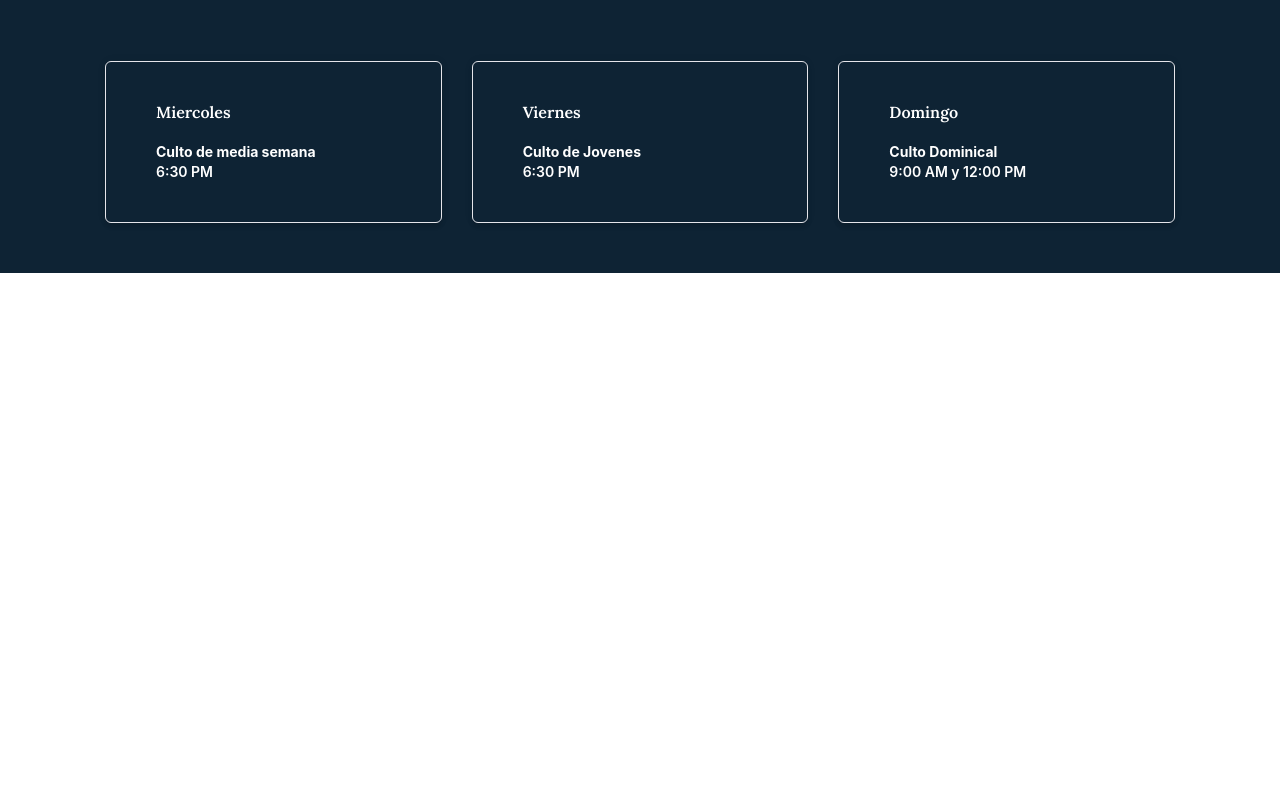
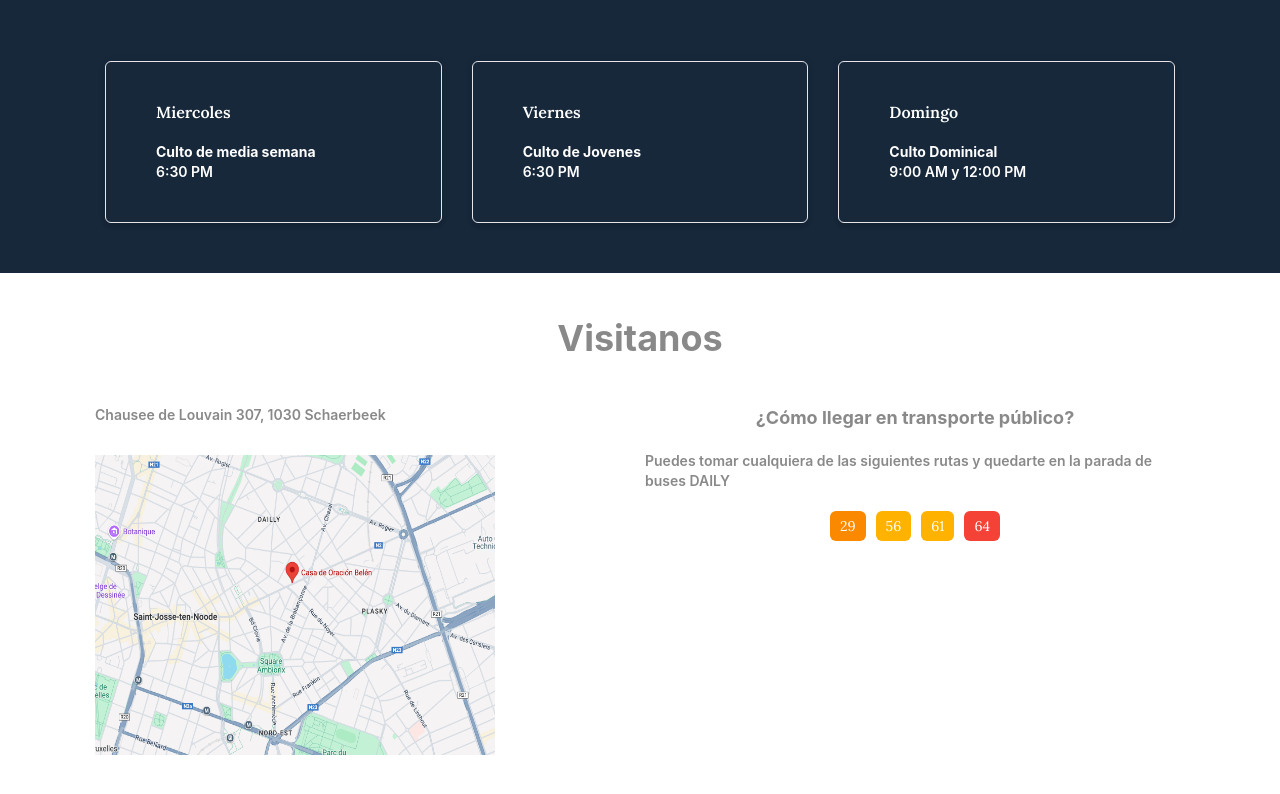
Before and after one commit to larguijo/mpb-web, a Next.js app: page / in a window 1280 px wide. Shown: the part 720-1514 px from the top of the page. Before the commit the page ends 993 px from the top, so only its background shows below. Built offline with nearby package versions, Linux system fonts and the light colour scheme.

Commit message:
Como llegar

```diff
--- /dev/null
+++ b/src/components/Address.tsx
@@ -0,0 +1,84 @@
+import {
+  Container,
+  Grid,
+  Row,
+  Col,
+  Text,
+  TagGroup,
+  Tag,
+  TagProps,
+  Stack,
+} from "rsuite";
+import MapComponent from "./MapComponent";
+
+type Route = {
+  route: string;
+  color: string;
+};
+
+type AddressProps = {
+  className?: string;
+  title: string;
+  address: string;
+  mapLink: string;
+  mapAlt: string;
+  mapImg: string;
+  routesTitle: string;
+  routesText: string;
+  routes: Route[];
+};
+
+const Address = ({
+  className,
+  title,
+  address,
+  mapLink,
+  mapAlt,
+  mapImg,
+  routesTitle,
+  routesText,
+  routes,
+}: AddressProps) => {
+  return (
+    <Container className={className}>
+      <Grid className="container">
+        <Row>
+          <Col xs={24} className="container-title">
+            <Text as="h2">{title}</Text>
+          </Col>
+        </Row>
+        <Row>
+          <Col xs={24} md={12}>
+            <Text size="md" weight="semibold" as="h2">
+              {address}
+            </Text>
+            <MapComponent src={mapImg} alt={mapAlt} href={mapLink} />
+          </Col>
+          <Col xs={24} md={12}>
+            <Stack direction="column" spacing={20}>
+              <Text size="xl" weight="bold">
+                {routesTitle}
+              </Text>
+              <Text size="md" weight="semibold">
+                {routesText}
+              </Text>
+              <TagGroup>
+                {routes.map((route) => (
+                  <Tag
+                    key={route.route}
+                    color={route.color as TagProps["color"]}
+                    size="lg"
+                  >
+                    {route.route}
+                  </Tag>
+                ))}
+              </TagGroup>
+            </Stack>
+          </Col>
+        </Row>
+      </Grid>
+    </Container>
+  );
+};
+
+export default Address;
--- /dev/null
+++ b/src/components/MapComponent.tsx
@@ -0,0 +1,19 @@
+import Image from "next/image";
+
+type MapProps = {
+  href: string;
+  src: string;
+  alt: string;
+};
+
+const MapComponent = ({ href, src, alt }: MapProps) => {
+  return (
+    <div className="map">
+      <a href={href} target="_blank" rel="noopener noreferrer">
+        <Image src={src} alt={alt} width={400} height={300} />
+      </a>
+    </div>
+  );
+};
+
+export default MapComponent;
--- a/src/components/Schedules.tsx
+++ b/src/components/Schedules.tsx
@@ -24,7 +24,7 @@ const Schedules = ({ title, events = [], className }: SchedulesProps) => {
         </Row>
         <Row>
           {events.map(({ day, eventName, time }) => (
-            <Col key={day} sm={24} md={12} lg={8}>
+            <Col key={day} xs={24} md={12} lg={8}>
               <Panel header={day} shaded bordered className={styles.schedule}>
                 <Text size="md" weight="bold">
                   {eventName}
--- a/src/pages/index.tsx
+++ b/src/pages/index.tsx
@@ -1,17 +1,25 @@
 import Head from "next/head";
 import { Container } from "rsuite";
+import Address from "@/components/Address";
 import Banner from "@/components/Banner";
 import Schedules from "@/components/Schedules";
 import styles from "@/styles/Home.module.css";
 import events from "@/data/events.json";
 
 const translations = {
-  pageTitle: "Casa de Oración Belén – Adorando a Dios desde el corazón de Bruselas",
+  pageTitle:
+    "Casa de Oración Belén – Adorando a Dios desde el corazón de Bruselas",
   pageMetaDescription: "Casa de Oración Belén Bruselas",
   bannerTitle: "Casa de Oración Belén",
   bannerSubtitle: "2025: El año de la corrección",
-  bannerText: "Únete a la comunidad cristiana de habla hispana en Bruselas, Bélgica. Encuentra nuestros horarios, ubicación y servicios aquí. ¡Ven con tu familia y amigos a la familia de Dios!",
+  bannerText:
+    "Únete a la comunidad cristiana de habla hispana en Bruselas, Bélgica. ¡Ven con tu familia y amigos a la familia de Dios!",
   schedulesTitle: "Horarios",
+  addressTitle: "Visitanos",
+  addressAddress: "Chausee de Louvain 307, 1030 Schaerbeek",
+  addressMapAlt: "Mapa de la ubicacion de la iglesia",
+  addressRoutesTitle: "¿Cómo llegar en transporte público?",
+  addressRoutesText: "Puedes tomar cualquiera de las siguientes rutas y quedarte en la parada de buses DAILY",
 };
 
 export default function Home() {
@@ -37,6 +45,22 @@ export default function Home() {
               events={events}
               className="container-secondary"
             />
+            <Address
+              title={translations.addressTitle}
+              address={translations.addressAddress}
+              className="container-tertiary"
+              mapAlt={translations.addressMapAlt}
+              mapImg="/img/map.png"
+              mapLink="https://www.google.com/maps/place/Casa+de+Oraci%C3%B3n+Bel%C3%A9n/@50.8508172,4.3671904,14.63z/data=!4m14!1m7!3m6!1s0x47c3c3051f9a7ca9:0x5b582db9f8f09fbb!2sCasa+de+Oraci%C3%B3n+Bel%C3%A9n!8m2!3d50.8520104!4d4.385869!16s%2Fg%2F11h35pd13p!3m5!1s0x47c3c3051f9a7ca9:0x5b582db9f8f09fbb!8m2!3d50.8520104!4d4.385869!16s%2Fg%2F11h35pd13p?entry=ttu&g_ep=EgoyMDI1MDIxMi4wIKXMDSoASAFQAw%3D%3D"
+              routesText={translations.addressRoutesText}
+              routesTitle={translations.addressRoutesTitle}
+              routes={[
+                { route: "29", color: "orange" },
+                { route: "56", color: "yellow" },
+                { route: "61", color: "yellow" },
+                { route: "64", color: "red" },
+              ]}
+            />
           </Container>
         </main>
         <footer className={styles.footer}></footer>
--- a/src/styles/Header.module.css
+++ b/src/styles/Header.module.css
@@ -1,6 +1,7 @@
 .header {
   display: flex;
   gap: 30px;
+  background-color: white;
 }
 
 .logo {
--- a/src/styles/Navigation.module.css
+++ b/src/styles/Navigation.module.css
@@ -1,7 +1,7 @@
 .navigation {
   height: 80px;
   padding-bottom: 2px;
-  background-color: #fff;
+  background-color: white;
   position: relative;
   display: flex;
   justify-content: flex-end;
--- a/src/styles/globals.css
+++ b/src/styles/globals.css
@@ -1,6 +1,8 @@
 :root {
   --background: #ffffff;
   --foreground: #ffffff;
+  --primary-color: #952435;
+  --secondary-color: #17283b;
 }
 
 @media (prefers-color-scheme: dark) {
@@ -47,6 +49,10 @@ h3 {
   font-family: "Playfair Display", serif;
 }
 
+.rs-text {
+  color: white;
+}
+
 .container {
   padding: 40px;
   margin-right: auto;
@@ -60,13 +66,21 @@ h3 {
 }
 
 .container-primary {
-  background-color: #9B132B;
+  background-color: var(--primary-color);
   color: white;
 }
 
 .container-secondary {
-  background-color: #0E2334;
+  background-color: var(--secondary-color);
   color: white;
+}
+
+.container-tertiary {
+  background-color: white;
+  color: #898989;
+  .rs-text {
+    color: #898989;
+  }
 }
 
 @media screen and (min-width: 1200px) {
@@ -80,6 +94,8 @@ h3 {
   }
 }
 
-.rs-text {
-  color: white;
+.map {
+  max-width: 100%;
+  padding-top: 30px;
+  padding-bottom: 30px;
 }
```
Also changed, not shown: public/img/map.png (added).
